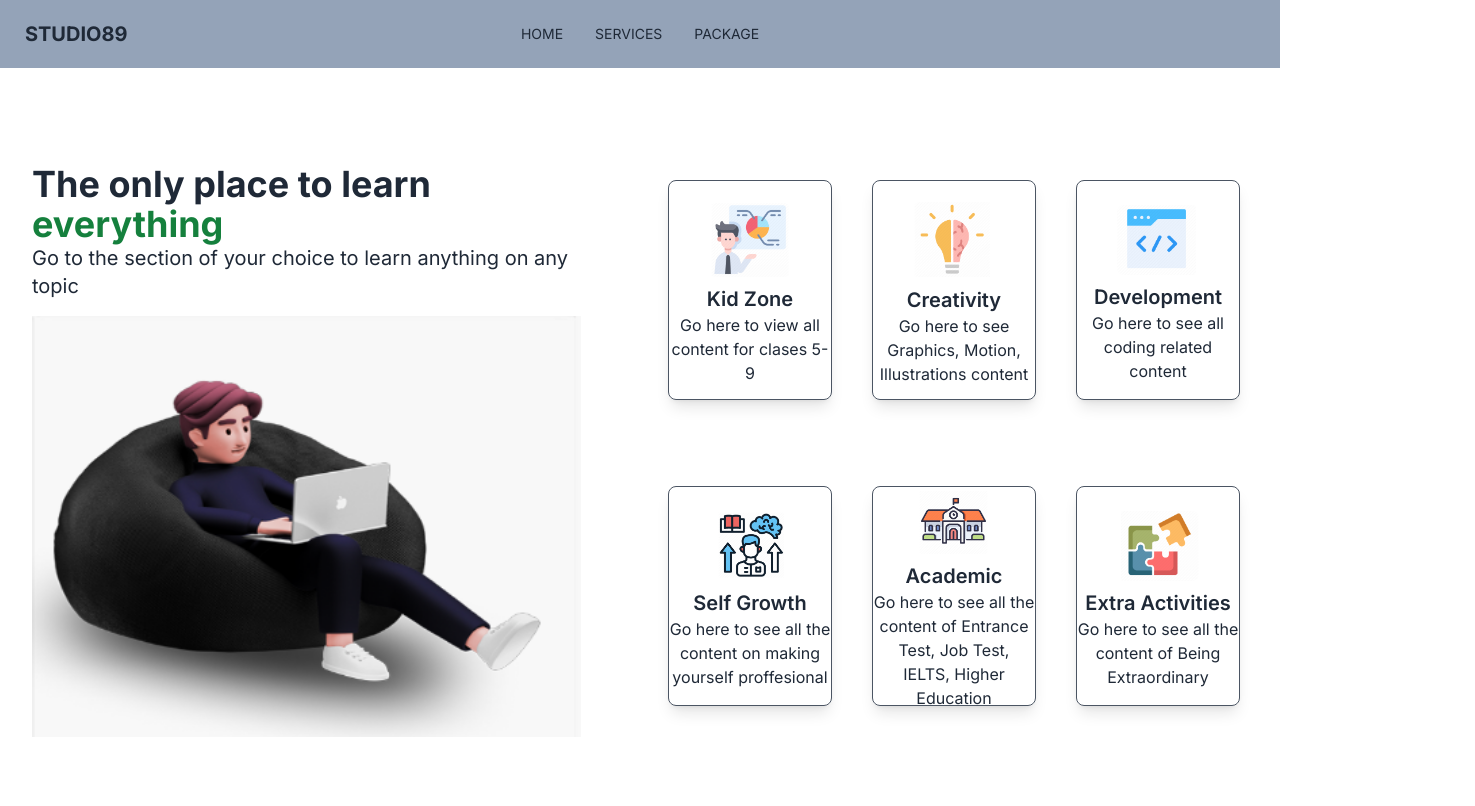
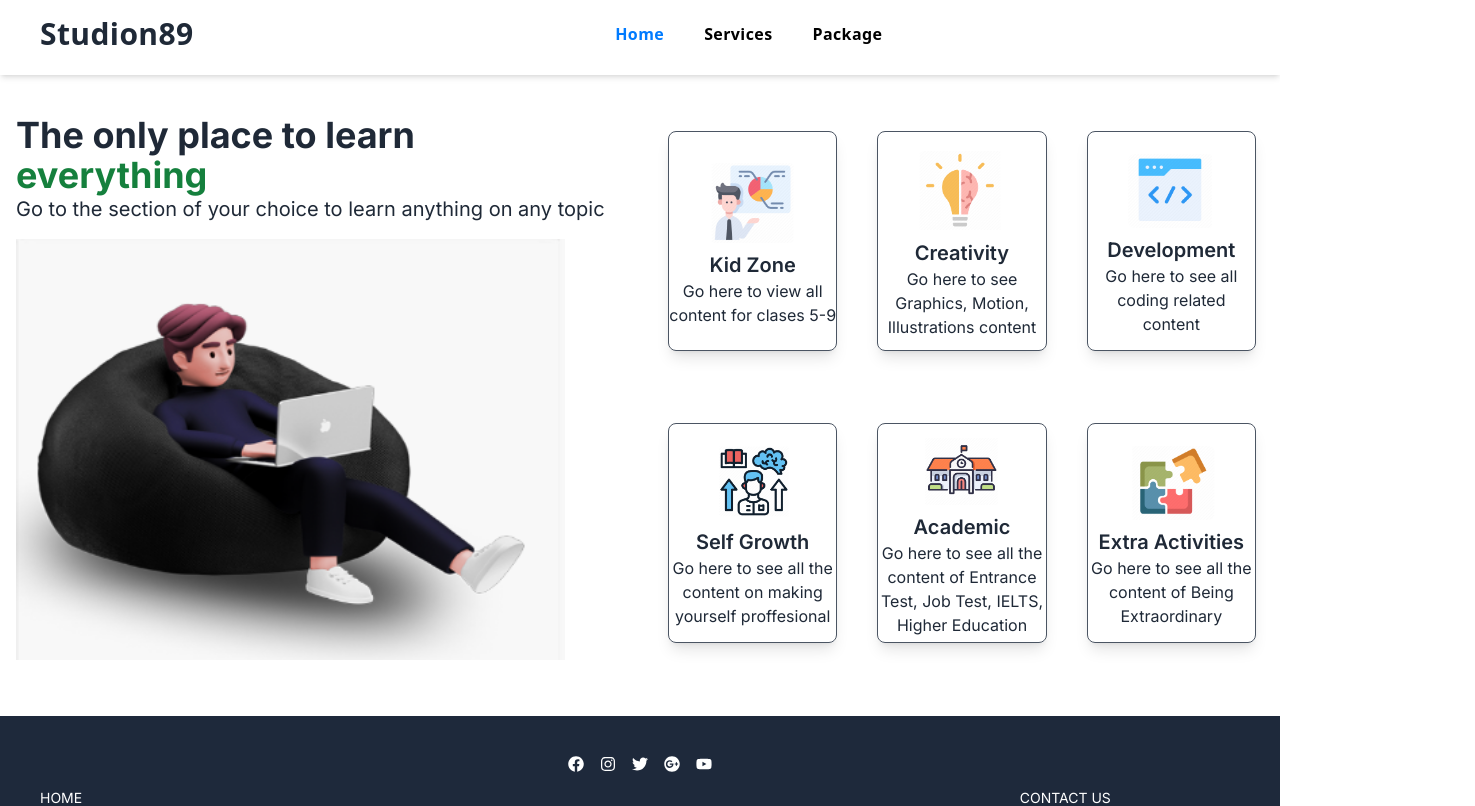
Before and after one commit to rabby-hasan-dev/studio89, a Next.js app: page /services in a window 1280 px wide. Shown: the top 806 px of the page, 1475 px wide, since content can reach past the window. Built offline with nearby package versions, Linux system fonts and the light colour scheme.

Commit message:
navbar and slider modify

```diff
--- a/package.json
+++ b/package.json
@@ -9,7 +9,6 @@
     "lint": "next lint"
   },
   "dependencies": {
-    "@netlify/plugin-nextjs": "^5.3.2",
     "@react-google-maps/api": "^2.19.3",
     "add": "^2.0.6",
     "next": "14.2.3",
--- a/src/app/(routes )/services/page.js
+++ b/src/app/(routes )/services/page.js
@@ -11,7 +11,7 @@ import icon6 from '../../../assets/icon-6.png';
 
 const Services = () => {
     return (
-        <div className=" md:py-24 py-16 md:px-8 ">
+        <div className=" mx-4 my-10 ">
 
             <div className="grid lg:grid-cols-2 gap-10  ">
                 <div>
--- a/src/components/CommonSlide/CommonSlide.jsx
+++ b/src/components/CommonSlide/CommonSlide.jsx
@@ -8,13 +8,7 @@ import { Swiper, SwiperSlide } from 'swiper/react';
 
 
 const CommonSlide = ({ data, category }) => {
-    const screenSize = window.screen.width;
-    let slidesPerViewIndex;
-    if (screenSize <= 640) {
-        slidesPerViewIndex = 1;
-    } else {
-        slidesPerViewIndex = 4;
-    }
+
     return (
 
         <div className='border-2 rounded-lg lg:m-10'>
@@ -24,7 +18,20 @@ const CommonSlide = ({ data, category }) => {
             <div className=' lg:m-8 text-center'>
 
                 <Swiper
-                    slidesPerView={slidesPerViewIndex}
+                    breakpoints={{
+                        576: {
+                            width: 576,
+                            slidesPerView: 1,
+                        },
+                        768: {
+                            width: 768,
+                            slidesPerView: 3,
+                        },
+                        1024: {
+                            width: 1024,
+                            slidesPerView: 4,
+                        },
+                    }}
                     centeredSlides={true}
                     spaceBetween={30}
                     grabCursor={true}
--- /dev/null
+++ b/src/components/Container/Container.jsx
@@ -0,0 +1,11 @@
+'use client'
+
+const Container = ({children}) => {
+    return (
+        <div className='max-w-screen-xl mx-auto px-3 md:px-0'>
+            {children}
+        </div>
+    );
+};
+
+export default Container;
--- a/src/components/Navabar/Navbar.jsx
+++ b/src/components/Navabar/Navbar.jsx
@@ -1,49 +1,98 @@
 
-"use client"
+"use client";
 
 import Link from "next/link";
 
+import { useState } from "react";
+import { LuMenu, LuX } from "react-icons/lu";
+import Container from "../Container/Container";
+
 
 const Navbar = () => {
-    const navOptions = <>
-        <li><Link href="/">Home</Link></li>
-        <li><Link href="/services">Services</Link></li>
-        <li> <Link href='#'>Package</Link></li>
-
-    </>
+    const [isOpen, setIsOpen] = useState(false);
 
     return (
+        <header className="bg-white shadow-md py-4 px-4 sm:px-10 font-sans min-h-[75px]">
+            <Container>
+                <div className="flex tracking-wide relative z-50">
+                    <div className="flex flex-wrap items-center justify-between gap-4 w-full">
+                        <Link href={"/"}>
+                            <h2 className="text-3xl font-bold ">Studion89</h2>
+                        </Link>
 
-        <>
-            <div className="navbar bg-slate-400">
-                <div className="navbar-start">
-                    <a className="btn btn-ghost text-xl font-bold uppercase">Studio89</a>
+                        <div
+                            className="lg:ml-16 max-lg:hidden lg:!block max-lg:before:fixed max-lg:before:bg-black max-lg:before:opacity-40 max-lg:before:inset-0 max-lg:before:z-50"
+                            style={{ display: isOpen ? "block" : "none" }}
+                        >
+                            <button
+                                onClick={() => setIsOpen(!isOpen)}
+                                className="lg:hidden fixed top-2 right-4 z-[100] rounded-full bg-white p-3"
+                            >
+                                <svg
+                                    xmlns="http://www.w3.org/2000/svg"
+                                    className="w-4 fill-black"
+                                    viewBox="0 0 320.591 320.591"
+                                >
+                                    <path
+                                        d="M30.391 318.583a30.37 30.37 0 0 1-21.56-7.288c-11.774-11.844-11.774-30.973 0-42.817L266.643 10.665c12.246-11.459 31.462-10.822 42.921 1.424 10.362 11.074 10.966 28.095 1.414 39.875L51.647 311.295a30.366 30.366 0 0 1-21.256 7.288z"
+                                        data-original="#000000"
+                                    ></path>
+                                    <path
+                                        d="M287.9 318.583a30.37 30.37 0 0 1-21.257-8.806L8.83 51.963C-2.078 39.225-.595 20.055 12.143 9.146c11.369-9.736 28.136-9.736 39.504 0l259.331 257.813c12.243 11.462 12.876 30.679 1.414 42.922-.456.487-.927.958-1.414 1.414a30.368 30.368 0 0 1-23.078 7.288z"
+                                        data-original="#000000"
+                                    ></path>
+                                </svg>
+                            </button>
+
+                            <ul className="lg:flex lg:gap-x-4 max-lg:space-y-3 max-lg:fixed max-lg:bg-white max-lg:w-2/3 max-lg:min-w-[300px] max-lg:top-0 max-lg:left-0 max-lg:p-4 max-lg:h-full max-lg:shadow-md max-lg:overflow-auto z-50">
+                                <li className="max-lg:border-b max-lg:pb-4 px-3 lg:hidden">
+                                    <a href="javascript:void(0)">
+                                        <h2 className="text-3xl font-bold ">Studion89</h2>
+                                    </a>
+                                </li>
+                                <li className="max-lg:border-b max-lg:py-3 px-3">
+                                    <Link
+                                        className="hover:text-[#007bff] text-[#007bff] block font-semibold text-base"
+                                        href='/' >
+                                        Home
+                                    </Link>
+                                </li>
+                                <li className="max-lg:border-b max-lg:py-3 px-3">
+                                    <a
+                                        href="/services"
+                                        className="hover:text-[#007bff] text-black block font-semibold text-base"
+                                    >
+                                        Services
+                                    </a>
+                                </li>
+                                <li className="max-lg:border-b max-lg:py-3 px-3">
+                                    <a
+                                        href="#"
+                                        className="hover:text-[#007bff] text-black block font-semibold text-base"
+                                    >
+                                        Package
+                                    </a>
+                                </li>
+                            </ul>
+                        </div>
+
+                        <div className="flex">
+                            <button
+                                className="block md:hidden"
+                                onClick={() => setIsOpen(!isOpen)}
+                            >
+                                {isOpen ? (
+                                    <LuX size={20} />
+                                ) : (
+                                    <LuMenu size={20} />
+                                )}
+                            </button>
+                        </div>
+                    </div>
                 </div>
-                <div className="navbar-center hidden lg:flex">
-                    <ul className="menu menu-horizontal px-1 uppercase">
-                        {
-                            navOptions
-                        }
-                    </ul>
-                </div>
-                <div className="navbar-end ">
-                    <div className="dropdown">
-                        <div tabIndex={0} role="button" className="btn btn-ghost lg:hidden ">
-                            <svg xmlns="http://www.w3.org/2000/svg" className="h-5 w-5" fill="none" viewBox="0 0 24 24" stroke="currentColor"><path strokeLinecap="round" strokeLinejoin="round" strokeWidth="2" d="M4 6h16M4 12h8m-8 6h16" /></svg>
-                        </div>
-                        <ul tabIndex={0} className="menu menu-sm dropdown-content mt-2 z-[1] p-2 shadow bg-base-100 rounded-box w-52 uppercase">
-                            {
-                                navOptions
-                            }
-                        </ul>
-                    </div>
-
-                </div>
-            </div>
-
-        </>
+            </Container>
+        </header>
     );
 };
 
-
 export default Navbar;
```
Also changed, not shown: 2 other files (tests, documents, lock files or other folders).
